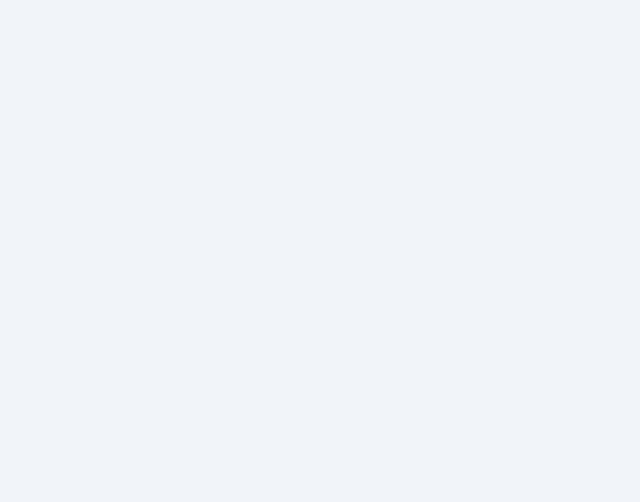
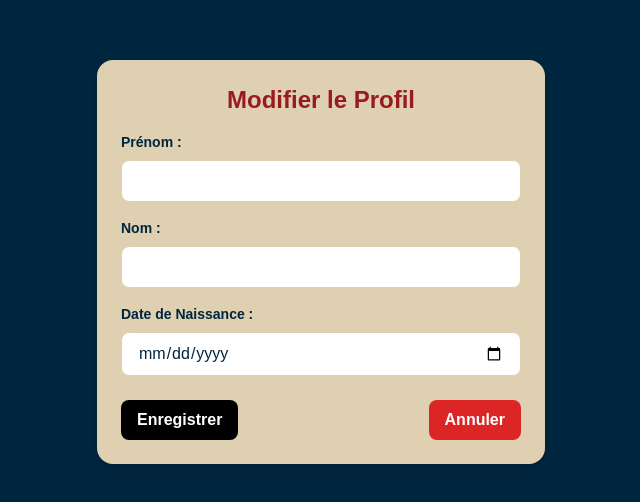
Before and after one commit to ArthurDelaporte/ico-workshop, a React (Create React App) app in the folder frontend/: page /edit-profile in a window 1280 px wide. Before the commit this address had no page. Shown: the part 138-640 px from the top of the page, without its empty margins (319-959 px from the left). Built offline with nearby package versions, Linux system fonts and the light colour scheme; a web font is replaced by a local one.

Commit message:
implement profil component and edit profil

```diff
--- a/frontend/src/App.js
+++ b/frontend/src/App.js
@@ -34,6 +34,8 @@ import PrivateRoute from './components/PrivateRoute';
 import ShipmentReturn from './components/ShipmentReturn';
 import FeedbackForm from './components/FeedbackForm';
 import LegalMentions from './components/LegalMentions';
+import Profil from './components/Profil';
+import EditProfilePage from './components/EditProfilePage';
 
 function App() {
   return (
@@ -73,6 +75,8 @@ function App() {
             <Route path="/bugs-admin" element={<PrivateRoute element={<BugsAdmin />} />} />
             <Route path="/feedback-form" element={<FeedbackForm />} />
             <Route path="/legal-mentions" element={<LegalMentions />} />
+            <Route path="/profil" element={<Profil />} />
+            <Route path="edit-profile" element={<EditProfilePage />} />
           </Routes>
         </Router>
       </PlayerProvider>
--- /dev/null
+++ b/frontend/src/components/EditProfilePage.js
@@ -0,0 +1,106 @@
+import React, { useState } from "react";
+
+const EditProfilePage = ({ profileData, onSave }) => {
+  const [formData, setFormData] = useState({
+    firstname: profileData?.firstname || "",
+    lastname: profileData?.lastname || "",
+    birthday: profileData?.birthday || "",
+  });
+
+  const handleChange = (e) => {
+    const { name, value } = e.target;
+    setFormData((prev) => ({ ...prev, [name]: value }));
+  };
+
+  const handleSave = () => {
+    onSave(formData);
+    console.log("Profil mis à jour :", formData);
+    alert("Profil mis à jour avec succès !");
+  };
+
+  return (
+    <div className="flex flex-col items-center justify-center min-h-screen bg-[#00253E] px-6 py-8">
+      {/* Carte principale */}
+      <div
+        className="bg-[#DED0B1] p-6 rounded-lg shadow-md w-full max-w-md"
+        style={{ borderRadius: "16px" }}
+      >
+        <h2 className="text-2xl font-bold text-[#981B20] text-center mb-4">
+          Modifier le Profil
+        </h2>
+
+        {/* Formulaire */}
+        <div className="space-y-4">
+          <div>
+            <label
+              htmlFor="firstname"
+              className="block text-sm font-bold text-[#00253E] mb-2"
+            >
+              Prénom :
+            </label>
+            <input
+              type="text"
+              id="firstname"
+              name="firstname"
+              value={formData.firstname}
+              onChange={handleChange}
+              className="w-full px-4 py-2 rounded-lg border border-[#DED0B1] bg-white text-[#00253E]"
+            />
+          </div>
+
+          <div>
+            <label
+              htmlFor="lastname"
+              className="block text-sm font-bold text-[#00253E] mb-2"
+            >
+              Nom :
+            </label>
+            <input
+              type="text"
+              id="lastname"
+              name="lastname"
+              value={formData.lastname}
+              onChange={handleChange}
+              className="w-full px-4 py-2 rounded-lg border border-[#DED0B1] bg-white text-[#00253E]"
+            />
+          </div>
+
+          <div>
+            <label
+              htmlFor="birthday"
+              className="block text-sm font-bold text-[#00253E] mb-2"
+            >
+              Date de Naissance :
+            </label>
+            <input
+              type="date"
+              id="birthday"
+              name="birthday"
+              value={formData.birthday}
+              onChange={handleChange}
+              className="w-full px-4 py-2 rounded-lg border border-[#DED0B1] bg-white text-[#00253E]"
+            />
+          </div>
+        </div>
+
+        {/* Boutons */}
+        <div className="flex justify-between mt-6">
+          <button
+            className="bg-black text-white font-bold py-2 px-4 rounded-lg hover:bg-gray-800 transition duration-300"
+            onClick={handleSave}
+          >
+            Enregistrer
+          </button>
+          <button
+            className="bg-red-600 text-white font-bold py-2 px-4 rounded-lg hover:bg-red-700 transition duration-300"
+            onClick={() => window.history.back()}
+          >
+            Annuler
+          </button>
+        </div>
+      </div>
+    </div>
+  );
+};
+
+export default EditProfilePage;
--- a/frontend/src/components/Homepage.js
+++ b/frontend/src/components/Homepage.js
@@ -53,7 +53,7 @@ const HomePage = () => {
                     </button>
                     <button
                         className="w-full bg-[#DED0B1] text-black text-lg font-bold py-3 rounded-lg hover:bg-[#c9b59a] transition duration-300"
-                        onClick={() => navigate('/')}
+                        onClick={() => navigate('/profil')}
                     >
                         PROFIL
                     </button>
--- /dev/null
+++ b/frontend/src/components/Profil.js
@@ -0,0 +1,68 @@
+import React from "react";
+import { useNavigate } from "react-router-dom";
+import { useAuth } from "../AuthContext";
+
+const Profil = () => {
+  const { user, logout } = useAuth();
+  const navigate = useNavigate();
+
+  if (!user) {
+    return (
+      <div className="flex flex-col items-center justify-center min-h-screen bg-[#00253E] text-white">
+        <p className="text-lg">Vous devez être connecté pour accéder à votre profil.</p>
+        <button
+          className="mt-4 bg-[#981B20] text-white font-bold py-2 px-4 rounded-lg"
+          onClick={() => navigate("/signin")}
+        >
+          Se connecter
+        </button>
+      </div>
+    );
+  }
+
+  const handleEditProfile = () => {
+    navigate("/edit-profile", { state: { profileData: user } });
+  };
+
+  return (
+    <div className="flex flex-col items-center justify-center min-h-screen bg-[#00253E] px-6 py-8">
+      <div
+        className="relative bg-[#DED0B1] p-6 rounded-lg shadow-md w-full max-w-sm text-center"
+        style={{
+          borderRadius: "16px",
+        }}
+      >
+        <h1 className="text-2xl font-bold text-[#981B20] mb-4">Mon Profil</h1>
+        <div className="text-[#00253E] text-sm leading-relaxed">
+          <p>
+            <span className="font-bold">Email :</span> {user.email || "N/A"}
+          </p>
+          <p>
+            <span className="font-bold">Prénom :</span> {user.firstname || "N/A"}
+          </p>
+          <p>
+            <span className="font-bold">Nom :</span> {user.lastname || "N/A"}
+          </p>
+          <p>
+            <span className="font-bold">Date de naissance :</span>{" "}
+            {user.birthday || "N/A"}
+          </p>
+        </div>
+        <button
+          className="w-full bg-black text-white font-bold py-3 rounded-lg mt-6 shadow-md hover:bg-gray-800 transition duration-300"
+          onClick={handleEditProfile}
+        >
+          Modifier le profil
+        </button>
+        <button
+          className="w-full bg-red-600 text-white font-bold py-3 rounded-lg mt-4 shadow-md hover:bg-red-700 transition duration-300"
+          onClick={logout}
+        >
+          Déconnexion
+        </button>
+      </div>
+    </div>
+  );
+};
+
+export default Profil;
```
